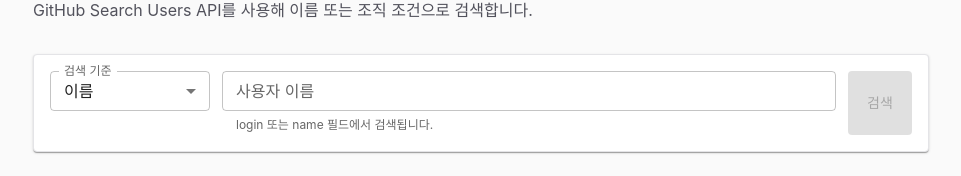
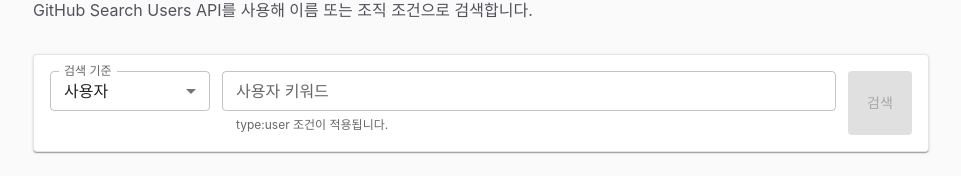
Before and after one commit to smboy86/resume-202601-aladin, a Next.js app: page /search/type in a window 1280 px wide. Shown: the part 122-298 px from the top of the page, without its empty margins (159-1120 px from the left). Built offline with nearby package versions, Linux system fonts and the light colour scheme; what @mui/material-nextjs would draw is missing.

Commit message:
fix: 조회 의미 타입 수정

```diff
--- a/src/app/search/type/page.tsx
+++ b/src/app/search/type/page.tsx
@@ -15,7 +15,7 @@ import {
 } from '@mui/material';
 import { SortSelect, type SortOption } from '@/components/ui/SortSelect';
 
-type SearchMode = 'name' | 'org';
+type SearchMode = 'user' | 'org';
 
 type GithubUser = {
   id: number;
@@ -31,7 +31,7 @@ type SearchResponse = {
 };
 
 export default function SearchTypePage() {
-  const [mode, setMode] = useState<SearchMode>('name');
+  const [mode, setMode] = useState<SearchMode>('user');
   const [query, setQuery] = useState('');
   const [loading, setLoading] = useState(false);
   const [error, setError] = useState('');
@@ -40,19 +40,17 @@ export default function SearchTypePage() {
 
   const helperText = useMemo(
     () =>
-      mode === 'name'
-        ? 'login 또는 name 필드에서 검색됩니다.'
-        : 'org:조직명 조건으로 사용자/조직을 찾습니다.',
+      mode === 'user'
+        ? 'type:user 조건이 적용됩니다.'
+        : 'type:org 조건이 적용됩니다.',
     [mode],
   );
 
   const buildQuery = (value: string) => {
     const trimmed = value.trim();
     if (!trimmed) return '';
-    if (mode === 'org') {
-      return `org:${trimmed}`;
-    }
-    return `in:login in:name ${trimmed}`;
+    const typeFilter = mode === 'user' ? 'type:user' : 'type:org';
+    return `${typeFilter} ${trimmed}`;
   };
 
   const handleSearch = async () => {
@@ -106,13 +104,13 @@ export default function SearchTypePage() {
               value={mode}
               onChange={(event) => setMode(event.target.value as SearchMode)}
               className='sm:w-40'>
-              <MenuItem value='name'>이름</MenuItem>
+              <MenuItem value='user'>사용자</MenuItem>
               <MenuItem value='org'>조직</MenuItem>
             </TextField>
             <TextField
               size='small'
-              label={mode === 'name' ? '사용자 이름' : '조직 이름'}
-              placeholder={mode === 'name' ? '예: octocat' : '예: github'}
+              label={mode === 'user' ? '사용자 키워드' : '조직 키워드'}
+              placeholder={mode === 'user' ? '예: octocat' : '예: github'}
               value={query}
               onChange={(event) => setQuery(event.target.value)}
               onKeyDown={(event) => {
```
